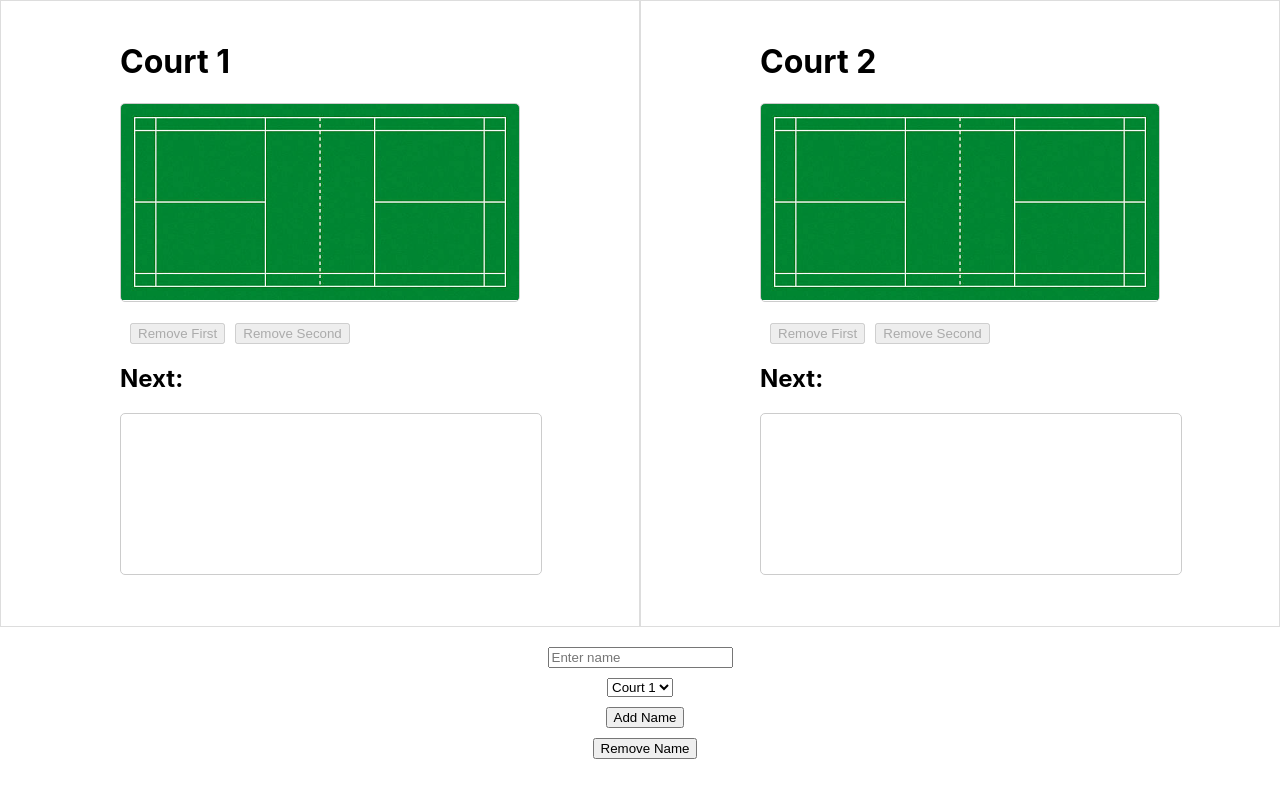
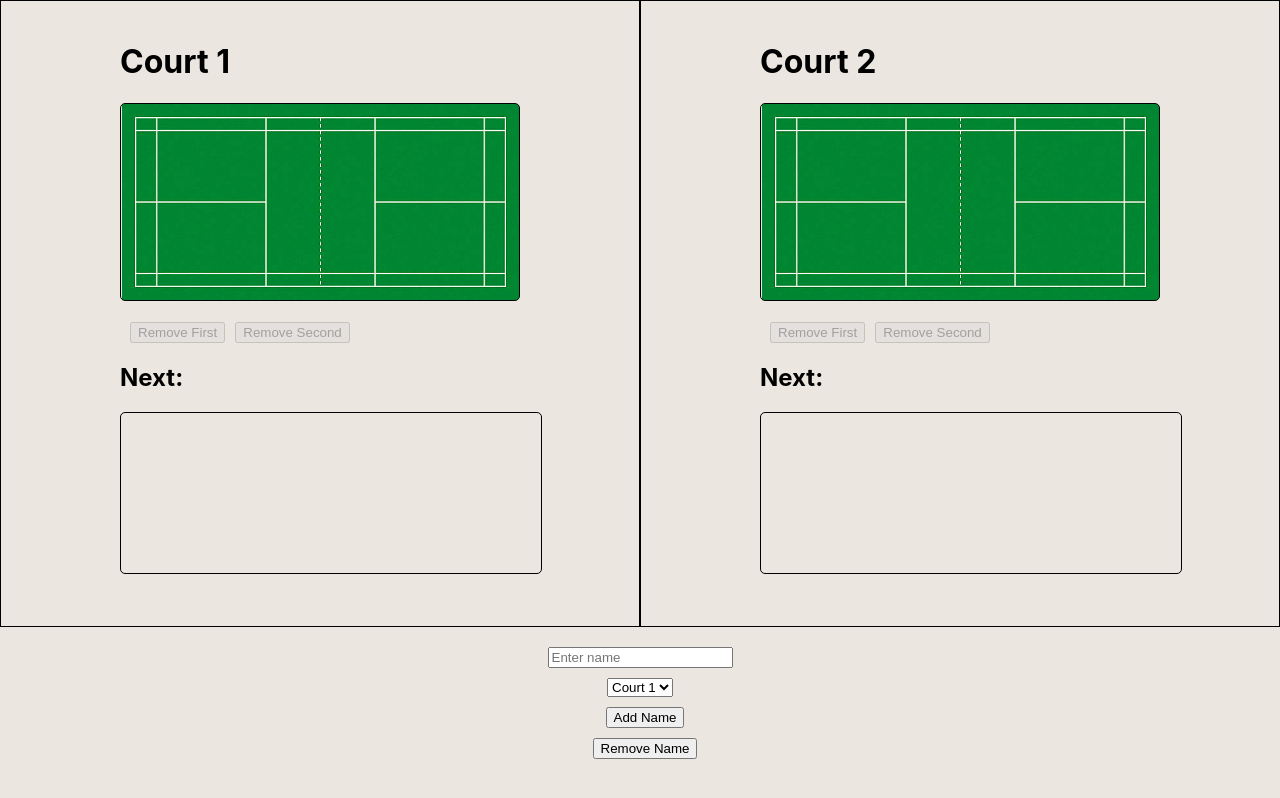
Before and after one commit to junjielai03/badminton-queue, a React (Create React App) app: page / in a window 1280 px wide. Built offline with nearby package versions, Linux system fonts and the light colour scheme.

Commit message:
Commited

```diff
--- a/src/App.css
+++ b/src/App.css
@@ -1,4 +1,5 @@
 .container {
+  background-color: #ebe6e0;
   display: flex;
   flex-wrap: wrap;
   width: 100%;
@@ -10,7 +11,7 @@
   flex: 1;
   padding: 20px;
   box-sizing: border-box;
-  border: 1px solid #ddd;
+  border: 1px solid #000000;
 }
 
 .component {
@@ -19,7 +20,7 @@
 }
 
 .court-container {
-  border: 1px solid #ccc;
+  border: 1px solid #000000;
   margin-bottom: 20px;
   border-radius: 5px;
   background-image: url('court.jpeg'); /* Background image of badminton court */
@@ -27,7 +28,7 @@
   background-repeat: no-repeat;
   background-position: center;
   width: 100%; /* Full width */
-  height: 199px; /* Fixed height */
+  height: 198.5px; /* Fixed height */
   box-sizing: border-box;
   display: flex; /* Use flexbox for layout */
   justify-content: space-between; /* Space out items */
@@ -48,7 +49,7 @@
 }
 
 .list-container {
-  border: 1px solid #ccc;
+  border: 1px solid #000000;
   padding: 10px;
   margin-bottom: 20px;
   border-radius: 5px;
@@ -67,7 +68,7 @@ ul {
 
 li {
   display: flex;
-  justify-content: space-between;
+  justify-content: left;
   align-items: center;
   padding: 8px 0;
 }
--- a/src/App.js
+++ b/src/App.js
@@ -110,10 +110,17 @@ const App = () => {
 
   // Function to add name to the selected queue
   const handleAddName = () => {
+
+    // Make input case sensitive and split input by "/" and join together with whitespace
+    const formattedName = inputValue
+      .split("/")
+      .map(word => word.charAt(0).toUpperCase() + word.slice(1).toLowerCase())
+      .join(" ");
+
     if (selectedQueue === 'court1') {
-      addToQueue(inputValue, court1Queue, setCourt1Queue, court1Stack, setCourt1Stack);
+      addToQueue(formattedName, court1Queue, setCourt1Queue, court1Stack, setCourt1Stack);
     } else if (selectedQueue === 'court2') {
-      addToQueue(inputValue, court2Queue, setCourt2Queue, court2Stack, setCourt2Stack);
+      addToQueue(formattedName, court2Queue, setCourt2Queue, court2Stack, setCourt2Stack);
     }
     setInputValue('');
   };
```
